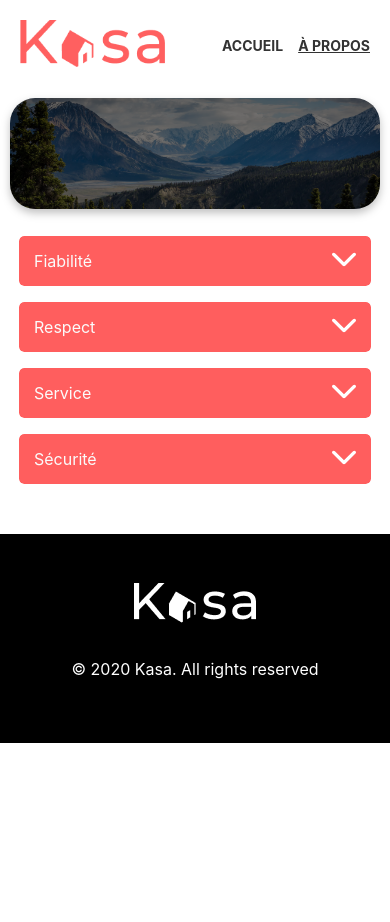
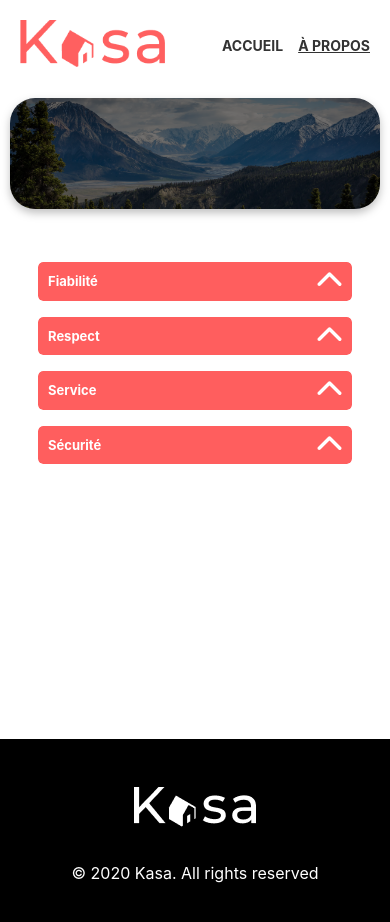
Before and after one commit to JoshUrdnb/Kasa, a React (Create React App) app: page /about in a window 390 px wide. Shown: the top 922 px of the page. Before the commit the page ends 844 px from the top, so only its background shows below. Built offline with nearby package versions, Linux system fonts and the light colour scheme.

Commit message:
Adjusted arrow rotation animation and improved collapse open/close transitions.

```diff
--- a/src/components/collapse/Collapse.js
+++ b/src/components/collapse/Collapse.js
@@ -6,27 +6,29 @@ function Collapse({ title, children }) {
 
     const toggleCollapse = () => {
         setIsOpen(!isOpen)
-    };
+    }
 
     return (
-        <section className="collapse">
+        <section className={`collapse ${isOpen ? 'open' : ''}`}>
             <div className="collapse-header" onClick={toggleCollapse}>
                 <span>{title}</span>
-                <span>{isOpen ? <svg width="25" height="14" viewBox="0 0 25 14" fill="none" xmlns="http://www.w3.org/2000/svg">
-                    <path d="M11.2897 0.789661C11.9591 0.120242 13.0462 0.120242 13.7157 0.789661L23.9979 11.0719C24.6674 11.7414 24.6674 12.8285 23.9979 13.4979C23.3285 14.1673 22.2414 14.1673 21.572 13.4979L12.5 4.42595L3.42804 13.4926C2.75862 14.162 1.67148 14.162 1.00206 13.4926C0.332646 12.8231 0.332646 11.736 1.00206 11.0666L11.2843 0.784306L11.2897 0.789661Z" fill="white" />
-                </svg>
-                    : <svg width="24" height="15" viewBox="0 0 24 15" fill="none" xmlns="http://www.w3.org/2000/svg">
-                        <path d="M13.2103 13.8522C12.5409 14.5216 11.4538 14.5216 10.7843 13.8522L0.502064 3.56991C-0.167355 2.90049 -0.167355 1.81335 0.502064 1.14393C1.17148 0.474515 2.25862 0.474515 2.92804 1.14393L12 10.2159L21.072 1.14929C21.7414 0.479871 22.8285 0.479871 23.4979 1.14929C24.1674 1.81871 24.1674 2.90585 23.4979 3.57526L13.2157 13.8575L13.2103 13.8522Z" fill="white" />
+                <span className={`arrow ${isOpen ? 'open' : ''}`}>
+                    <svg
+                        width="25"
+                        height="14"
+                        viewBox="0 0 25 14"
+                        fill="none"
+                        xmlns="http://www.w3.org/2000/svg">
+                        <path d="M11.2897 0.789661C11.9591 0.120242 13.0462 0.120242 13.7157 0.789661L23.9979 11.0719C24.6674 11.7414 24.6674 12.8285 23.9979 13.4979C23.3285 14.1673 22.2414 14.1673 21.572 13.4979L12.5 4.42595L3.42804 13.4926C2.75862 14.162 1.67148 14.162 1.00206 13.4926C0.332646 12.8231 0.332646 11.736 1.00206 11.0666L11.2843 0.784306L11.2897 0.789661Z"
+                            fill="white" />
                     </svg>
-                }</span>
+                </span>
             </div>
-            {isOpen && (
-                <div className="collapse-content">
-                    <span>{children}</span>
-                </div>
-            )}
+            <div className={`collapse-content ${isOpen ? 'open' : ''}`}>
+                {children}
+            </div>
         </section>
     )
 }
 
-export default Collapse
+export default Collapse;
--- a/src/components/collapse/collapse.css
+++ b/src/components/collapse/collapse.css
@@ -1,14 +1,8 @@
-.collapse-container {
-    max-width: 1023px;
-    margin: 10px auto 50px;
-    /* height: 50vh; */
-}
-
 .collapse {
     margin: 50px 0;
-    border: none;
     border-radius: 5px;
     overflow: hidden;
+    transition: all 0.3s ease;
     width: 100%;
 }
 
@@ -16,43 +10,62 @@
     display: flex;
     justify-content: space-between;
     align-items: center;
-    padding: 15px;
+    padding: 10px;
     background-color: #ff5e5e;
     color: #FBFBFB;
     cursor: pointer;
     border-radius: 5px;
 }
 
-.collapse-header h2 {
-    margin: 0;
-    font-size: 18px;
+.collapse-header span {
+    display: flex;
+    align-items: center;
+    color: #FFF;
+    font-size: 24px;
+    font-style: normal;
+    font-weight: 700;
 }
 
+/* Animation de l'icône */
 .collapse-header .arrow {
-    transition: transform 0.3s ease;
+    display: inline-block;
+    transition: transform 0.3s cubic-bezier(0.4, 0, 0.2, 1), opacity 0.5s ease;
 }
 
 .collapse-header .arrow.open {
-    transform: rotate(180deg);
+    transform: rotate(-180deg);
 }
 
+/* Contenu collapsé */
 .collapse-content {
-    max-height: 200px;
+    max-height: 0;
+    overflow: hidden;
+    padding: 0 15px;
+    background-color: #fbfbfb;
+    color: #333;
+    transition: max-height 0.3s ease, padding 0.3s ease;
+    font-size: 16px;
+    line-height: 1.5;
+}
+
+.collapse-content.open {
+    max-height: 300px;
     padding: 15px;
-    background-color: #FBFBFB;
-    color: #333;
-    font-size: 16px;
-    animation: expand 0.3s ease;
 }
 
 @media screen and (max-width: 1024px) {
-
-    .collapse-container {
-        margin: 10px 19px 50px 19px;
-    }
 
     .collapse {
         margin: 1rem 0;
     }
 
 }
+
+@media screen and (max-width: 480px) {
+
+    .collapse-header span {
+        font-size: 13px;
+        line-height: 142.6%; /* 18.538px */
+    }
+
+}
--- a/src/pages/about/about.css
+++ b/src/pages/about/about.css
@@ -0,0 +1,23 @@
+.about {
+    min-height: 70vh;
+}
+
+.collapse-container {
+    display: flex;
+    justify-content: center;
+    align-items: center;
+    margin: 0 auto;
+}
+
+.collapses {
+    max-width: 1023px;
+    margin: 10px 19px 50px 19px;
+}
+
+@media screen and (max-width: 1024px) {
+
+    .collapse-container {
+        margin: 10px 19px 50px 19px;
+    }
+
+}
--- a/src/pages/accommodation/accommodation.css
+++ b/src/pages/accommodation/accommodation.css
@@ -1,6 +1,7 @@
 .accommodation {
     margin: 5rem auto 0;
     max-width: 1400px;
+    min-height: 70vh;
 }
 
 .carousel {
```
